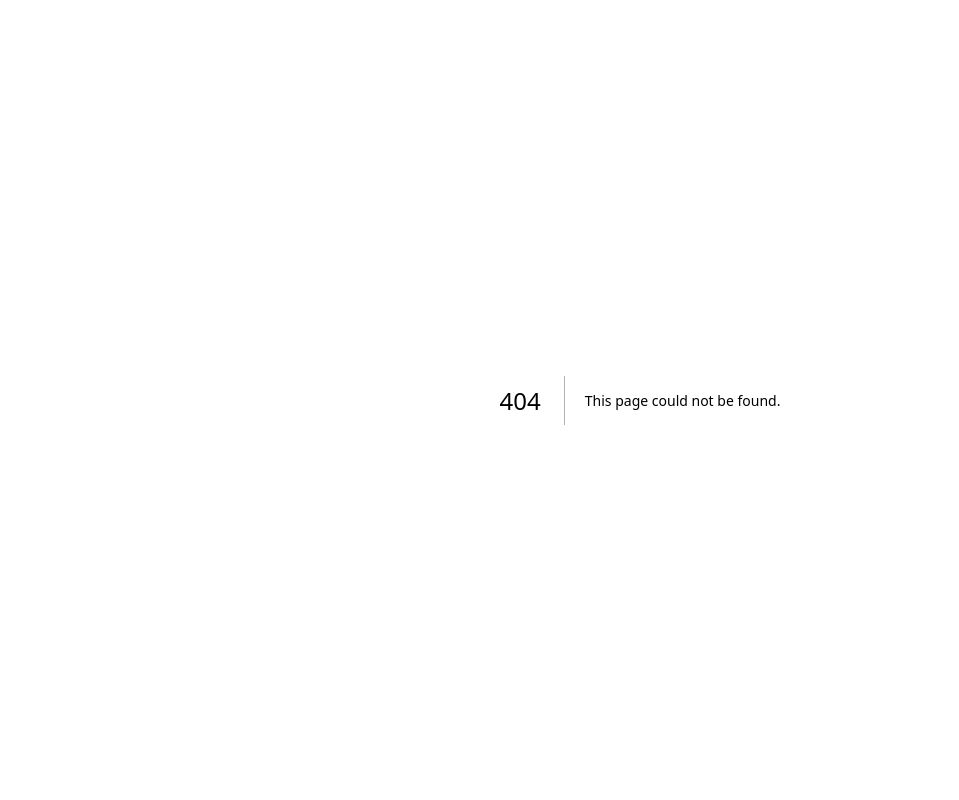
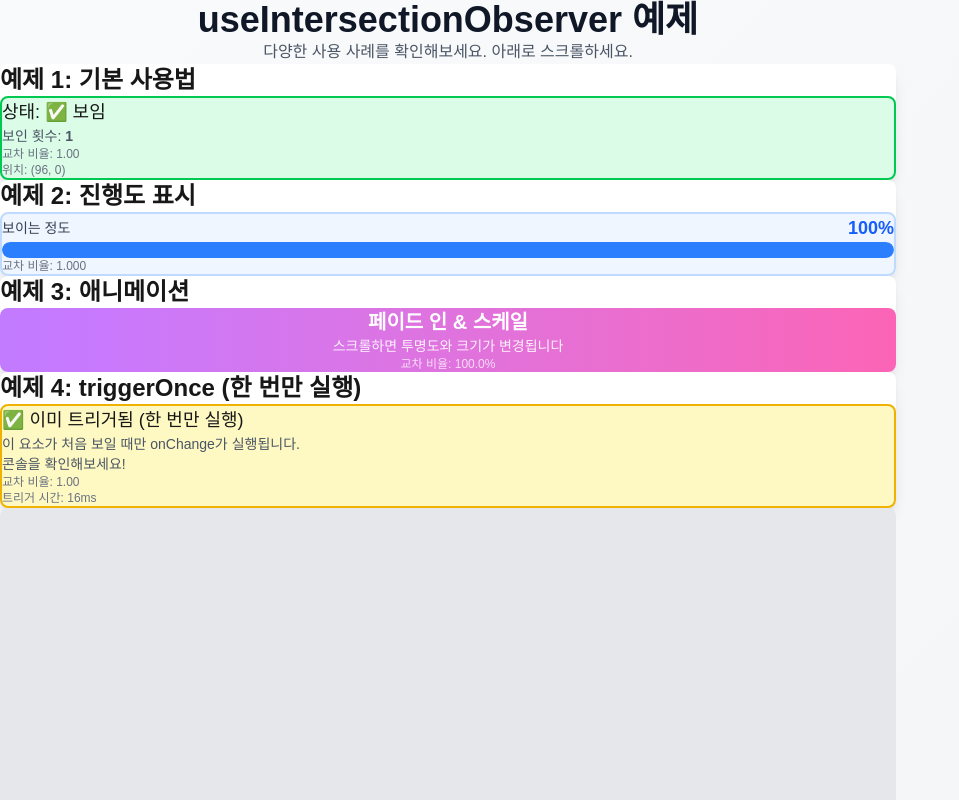
Before and after one commit to DoGukKim/nextjs-playground, a Next.js app: page /customHooks/useIntersectionObserver in a window 1280 px wide. Before the commit this address had no page. Shown: the top 800 px of the page, without its empty margins (0-959 px from the left). Built offline with nearby package versions, Linux system fonts and the light colour scheme.

Commit message:
feat: useIntersectionObserver 커스텀 훅 생성

```diff
--- /dev/null
+++ b/src/app/customHooks/page.tsx
@@ -0,0 +1,5 @@
+const CustomHooksPage = () => {
+  return <div>CustomHooksPage</div>;
+};
+
+export default CustomHooksPage;
--- /dev/null
+++ b/src/app/customHooks/useIntersectionObserver/page.tsx
@@ -0,0 +1,203 @@
+"use client";
+
+import { useState } from "react";
+import useIntersectionObserver from "./useIntersectionObserver";
+
+const UseIntersectionObserverPage = () => {
+  const [visibleCount, setVisibleCount] = useState(0);
+
+  // 예제 1: 기본 사용법 - 요소가 보일 때 카운트 증가
+  const {
+    ref: basicRef,
+    isIntersecting: isBasicVisible,
+    entry: basicEntry,
+  } = useIntersectionObserver<HTMLDivElement>({
+    onChange: (entry) => {
+      console.log("기본 예제: 요소가 보입니다!", entry);
+      setVisibleCount((prev) => prev + 1);
+    },
+  });
+
+  // 예제 2: 진행도 표시 - intersectionRatio 사용
+  const { ref: progressRef, entry: progressEntry } =
+    useIntersectionObserver<HTMLDivElement>({
+      options: {
+        threshold: Array.from({ length: 100 }, (_, i) => i / 100),
+      },
+    });
+
+  const progressPercentage = progressEntry
+    ? Math.round(progressEntry.intersectionRatio * 100)
+    : 0;
+
+  // 예제 3: 애니메이션 - 교차 비율에 따른 스타일 변경
+  const { ref: animationRef, entry: animationEntry } =
+    useIntersectionObserver<HTMLDivElement>({
+      options: {
+        threshold: Array.from({ length: 20 }, (_, i) => i / 20),
+      },
+    });
+
+  const opacity = animationEntry?.intersectionRatio ?? 0;
+  const scale = 0.5 + (animationEntry?.intersectionRatio ?? 0) * 0.5;
+
+  // 예제 4: triggerOnce - 한 번만 트리거
+  const [hasTriggered, setHasTriggered] = useState(false);
+  const {
+    ref: triggerOnceRef,
+    isIntersecting: isTriggered,
+    entry: triggerEntry,
+  } = useIntersectionObserver<HTMLDivElement>({
+    options: {
+      triggerOnce: true,
+    },
+    onChange: (entry) => {
+      console.log("한 번만 실행됩니다!", entry);
+      setHasTriggered(true);
+    },
+  });
+
+  return (
+    <div className="min-h-screen bg-gradient-to-br from-gray-50 to-gray-100 p-8">
+      <div className="max-w-4xl mx-auto space-y-16">
+        <header className="text-center py-8">
+          <h1 className="text-4xl font-bold text-gray-900 mb-4">
+            useIntersectionObserver 예제
+          </h1>
+          <p className="text-gray-600">
+            다양한 사용 사례를 확인해보세요. 아래로 스크롤하세요.
+          </p>
+        </header>
+
+        {/* 예제 1: 기본 사용법 */}
+        <section className="bg-white rounded-lg shadow-lg p-6">
+          <h2 className="text-2xl font-semibold mb-4">예제 1: 기본 사용법</h2>
+          <div
+            ref={basicRef}
+            className={`p-6 rounded-lg transition-colors duration-300 ${
+              isBasicVisible
+                ? "bg-green-100 border-2 border-green-500"
+                : "bg-gray-100 border-2 border-gray-300"
+            }`}
+          >
+            <p className="text-lg font-medium mb-2">
+              상태: {isBasicVisible ? "✅ 보임" : "❌ 안 보임"}
+            </p>
+            <p className="text-sm text-gray-600">
+              보인 횟수: <span className="font-bold">{visibleCount}</span>
+            </p>
+            {basicEntry && (
+              <div className="mt-4 text-xs text-gray-500 space-y-1">
+                <p>교차 비율: {basicEntry.intersectionRatio.toFixed(2)}</p>
+                <p>
+                  위치: ({basicEntry.boundingClientRect.top.toFixed(0)},{" "}
+                  {basicEntry.boundingClientRect.left.toFixed(0)})
+                </p>
+              </div>
+            )}
+          </div>
+        </section>
+
+        {/* 예제 2: 진행도 표시 */}
+        <section className="bg-white rounded-lg shadow-lg p-6">
+          <h2 className="text-2xl font-semibold mb-4">예제 2: 진행도 표시</h2>
+          <div
+            ref={progressRef}
+            className="p-6 rounded-lg bg-blue-50 border-2 border-blue-200"
+          >
+            <div className="mb-4">
+              <div className="flex justify-between items-center mb-2">
+                <span className="text-sm font-medium text-gray-700">
+                  보이는 정도
+                </span>
+                <span className="text-lg font-bold text-blue-600">
+                  {progressPercentage}%
+                </span>
+              </div>
+              <div className="w-full bg-gray-200 rounded-full h-4 overflow-hidden">
+                <div
+                  className="bg-blue-500 h-4 rounded-full transition-all duration-300 ease-out"
+                  style={{ width: `${progressPercentage}%` }}
+                />
+              </div>
+            </div>
+            {progressEntry && (
+              <p className="text-xs text-gray-500">
+                교차 비율: {progressEntry.intersectionRatio.toFixed(3)}
+              </p>
+            )}
+          </div>
+        </section>
+
+        {/* 예제 3: 애니메이션 */}
+        <section className="bg-white rounded-lg shadow-lg p-6">
+          <h2 className="text-2xl font-semibold mb-4">예제 3: 애니메이션</h2>
+          <div
+            ref={animationRef}
+            className="p-8 rounded-lg bg-gradient-to-r from-purple-400 to-pink-400 text-white text-center"
+            style={{
+              opacity,
+              transform: `scale(${scale})`,
+              transition: "opacity 0.3s ease-out, transform 0.3s ease-out",
+            }}
+          >
+            <p className="text-xl font-bold mb-2">페이드 인 & 스케일</p>
+            <p className="text-sm opacity-90">
+              스크롤하면 투명도와 크기가 변경됩니다
+            </p>
+            {animationEntry && (
+              <p className="text-xs mt-4 opacity-75">
+                교차 비율: {(animationEntry.intersectionRatio * 100).toFixed(1)}
+                %
+              </p>
+            )}
+          </div>
+        </section>
+
+        {/* 예제 4: triggerOnce */}
+        <section className="bg-white rounded-lg shadow-lg p-6">
+          <h2 className="text-2xl font-semibold mb-4">
+            예제 4: triggerOnce (한 번만 실행)
+          </h2>
+          <div
+            ref={triggerOnceRef}
+            className={`p-6 rounded-lg transition-all duration-300 ${
+              hasTriggered || isTriggered
+                ? "bg-yellow-100 border-2 border-yellow-500"
+                : "bg-gray-100 border-2 border-gray-300"
+            }`}
+          >
+            <p className="text-lg font-medium mb-2">
+              {hasTriggered || isTriggered
+                ? "✅ 이미 트리거됨 (한 번만 실행)"
+                : "⏳ 아직 트리거되지 않음"}
+            </p>
+            <p className="text-sm text-gray-600 mb-2">
+              이 요소가 처음 보일 때만 onChange가 실행됩니다.
+              <br />
+              콘솔을 확인해보세요!
+            </p>
+            {triggerEntry && (
+              <div className="mt-4 text-xs text-gray-500 space-y-1">
+                <p>교차 비율: {triggerEntry.intersectionRatio.toFixed(2)}</p>
+                <p>트리거 시간: {triggerEntry.time.toFixed(0)}ms</p>
+              </div>
+            )}
+          </div>
+        </section>
+
+        {/* 스크롤 공간 */}
+        <div className="h-screen flex items-center justify-center bg-gray-200 rounded-lg">
+          <p className="text-gray-500 text-lg">더 많은 스크롤 공간</p>
+        </div>
+
+        {/* 하단 안내 */}
+        <footer className="text-center py-8 text-gray-500 text-sm">
+          <p>모든 예제를 확인하려면 위로 스크롤하세요</p>
+        </footer>
+      </div>
+    </div>
+  );
+};
+
+export default UseIntersectionObserverPage;
--- /dev/null
+++ b/src/app/customHooks/useIntersectionObserver/useIntersectionObserver.ts
@@ -0,0 +1,76 @@
+"use client";
+
+import { useEffect, useEffectEvent, useMemo, useRef, useState } from "react";
+
+export interface UseIntersectionObserverProps {
+  options?: IntersectionObserverInit & { triggerOnce?: boolean };
+  onChange?: (entry: IntersectionObserverEntry) => void;
+}
+
+export interface UseIntersectionObserverReturn<E> {
+  ref: React.RefObject<E | null>;
+  isIntersecting: boolean;
+  entry: IntersectionObserverEntry | null;
+}
+
+const useIntersectionObserver = <E extends Element = Element>({
+  options,
+  onChange,
+}: UseIntersectionObserverProps): UseIntersectionObserverReturn<E> => {
+  const ref = useRef<E>(null);
+  const [entry, setEntry] = useState<IntersectionObserverEntry | null>(null);
+  const [isIntersecting, setIsIntersecting] = useState<boolean>(false);
+
+  const root = options?.root;
+  const rootMargin = options?.rootMargin;
+  const threshold = options?.threshold;
+  const triggerOnce = options?.triggerOnce;
+
+  const observerOptions = useMemo<IntersectionObserverInit>(
+    () => ({
+      root,
+      rootMargin,
+      threshold,
+    }),
+    [root, rootMargin, threshold]
+  );
+
+  const onChangeEvent = useEffectEvent((entry: IntersectionObserverEntry) => {
+    onChange?.(entry);
+  });
+
+  useEffect(() => {
+    const observer = new IntersectionObserver((entries) => {
+      const entry = entries[0];
+
+      setEntry(entry);
+
+      if (entry.isIntersecting) {
+        setIsIntersecting(true);
+        onChangeEvent(entry);
+
+        if (triggerOnce) {
+          observer.disconnect();
+        }
+      } else {
+        setIsIntersecting(false);
+      }
+    }, observerOptions);
+
+    if (ref.current) {
+      observer.observe(ref.current);
+    }
+
+    return () => {
+      observer.disconnect();
+    };
+  }, [observerOptions, triggerOnce]);
+
+  return {
+    ref,
+    isIntersecting,
+    entry,
+  };
+};
+
+export default useIntersectionObserver;
--- a/src/app/features/infinite-scroll-tanstack/ImageList.tsx
+++ b/src/app/features/infinite-scroll-tanstack/ImageList.tsx
@@ -7,31 +7,40 @@ import { useImagesInfiniteQuery } from "./query";
 const ImageList = () => {
   const triggerRef = useRef<HTMLDivElement>(null);
   const {
-    status,
     data,
     isLoading,
     isFetchingNextPage,
     fetchNextPage,
     hasNextPage,
+    isFetching,
+    isSuccess,
   } = useImagesInfiniteQuery({ page: 1, limit: 30 });
 
   useEffect(() => {
     const observer = new IntersectionObserver(
       (entries) => {
         const [entry] = entries;
-        if (entry.isIntersecting && hasNextPage && !isFetchingNextPage) {
+        if (entry.isIntersecting && hasNextPage && !isFetching) {
           fetchNextPage();
         }
       },
       { threshold: 0.1 }
     );
 
+    if (triggerRef.current) {
+      observer.observe(triggerRef.current);
+    }
+
     return () => {
       observer.disconnect();
     };
-  }, [fetchNextPage, hasNextPage, isFetchingNextPage]);
+  }, [fetchNextPage, hasNextPage, isFetching]);
 
-  const allImages = data?.pages.flatMap((page) => page) ?? [];
+  if (!isSuccess) {
+    return <div>failed</div>;
+  }
+
+  const allImages = data.pages.flatMap((page) => page) ?? [];
 
   return (
     <div role="feed" aria-busy={isLoading} aria-label="이미지 피드">
@@ -46,9 +55,11 @@ const ImageList = () => {
         ))}
       </ul>
 
-      {status === "success" && !isFetchingNextPage && (
-        <div ref={triggerRef} className="h-px" aria-hidden="true" />
-      )}
+      <div
+        ref={triggerRef}
+        className="h-px border-b border-red-500"
+        aria-hidden="true"
+      />
 
       {isFetchingNextPage && (
         <div role="status" aria-live="polite">
--- a/src/app/features/infinite-scroll-tanstack/query.ts
+++ b/src/app/features/infinite-scroll-tanstack/query.ts
@@ -3,7 +3,7 @@ import { fetchImages } from "./api";
 
 export const INFINITE_SCROLL_QUERY_KEYS = {
   base: ["infinite-scroll"],
-  list: (page: number) => [...INFINITE_SCROLL_QUERY_KEYS.base, "list", page],
+  list: () => [...INFINITE_SCROLL_QUERY_KEYS.base, "list"],
 } as const;
 
 export const useImagesInfiniteQuery = ({
@@ -14,7 +14,7 @@ export const useImagesInfiniteQuery = ({
   limit: number;
 }) => {
   return useInfiniteQuery({
-    queryKey: INFINITE_SCROLL_QUERY_KEYS.list(page),
+    queryKey: INFINITE_SCROLL_QUERY_KEYS.list(),
     queryFn: ({ pageParam }) => fetchImages({ page: pageParam, limit }),
     getNextPageParam: (lastPage, pages) =>
       lastPage.length > 0 ? pages.length + 1 : undefined,
```
